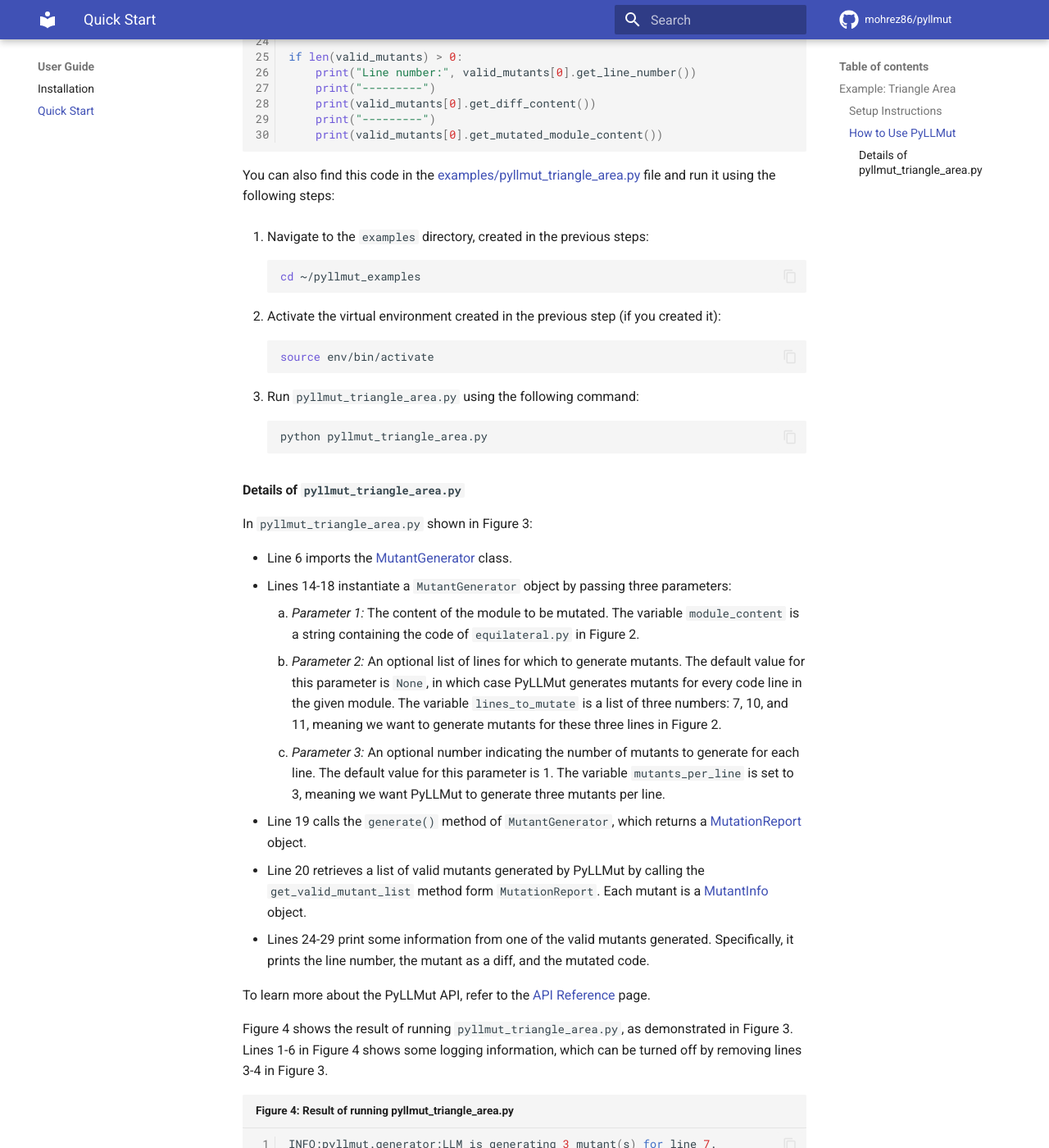
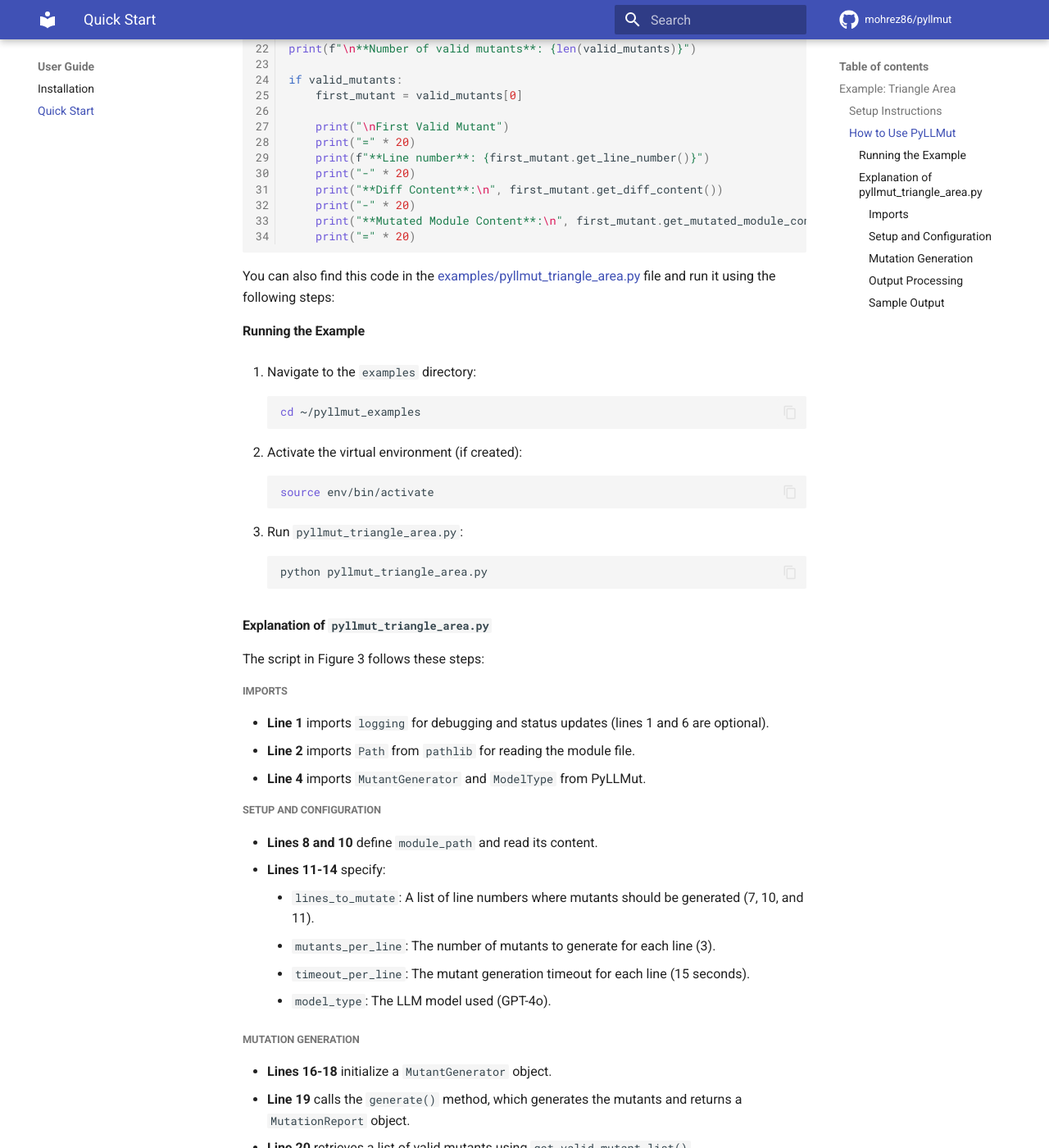
Before and after one commit to mohrez86/pyllmut, an MkDocs documentation site: the page built from docs/user/start.md, in a window 1280 px wide and 1400 px high, scrolled down 2465 px. Shown: the whole window at 82% size. Built offline with MkDocs 1.6.1 and Material for MkDocs 9.7.7, drawn with Linux system fonts in a browser that asks for light colours; comment, search, counter and statistics services are not loaded; some of the changed text lies outside the part shown.

Commit message:
Revise quick start example

````diff
--- a/docs/user/start.md
+++ b/docs/user/start.md
@@ -23,6 +23,9 @@
 which test the `equilateral.py` and `isosceles.py` modules,
 respectively.
 
+In this example, we use PyLLMut to generate
+mutants for `equilateral.py`, shown in Figure 2.
+
 ``` title="Figure 1: Project structure of Triangle Area."
 triangle_area/
 ├── code/
@@ -35,10 +38,7 @@
     └── test_isosceles.py
 ```
 
-In this example, we use PyLLMut to generate
-mutants for `equilateral.py`, shown in Figure 2.
-
-```Python linenums="1" title="Figure 2: equilateral.py"
+```Python linenums="1" title="Figure 2: Implementation of 'equilateral.py', a function that computes the area of an equilateral triangle."
 import math
 
 
@@ -87,7 +87,7 @@
     ```
 
 5. Activate the virtual environment
-created in the previous step (if you created it):
+created in the previous step (if created):
 
     ```bash
     source env/bin/activate
@@ -98,41 +98,47 @@
 
 ### How to Use PyLLMut
 
-PyLLMut is a Python library that can be used by importing it
-into a Python program and calling its API. Figure 3 shows
-an example of using PyLLMut through its API.
+PyLLMut is a Python library.
+You can use it by importing it
+into a Python program and calling its API.
+The example in Figure 3 demonstrates
+how to use PyLLMut to generate mutants for a given Python module.
 
-```python linenums="1" title="Figure 3: pyllmut_triangle_area.py"
+```python linenums="1" title="Figure 3: 'pyllmut_triangle_area.py', a script demonstrating how to use PyLLMut to generate mutants for 'equilateral.py'."
+import logging
 from pathlib import Path
 
-import logging
+from pyllmut import MutantGenerator, ModelType
 
 logging.basicConfig(level=logging.INFO)
-
-from pyllmut import MutantGenerator
 
 module_path = "./triangle_area/code/equilateral.py"
 
 module_content = Path(module_path).read_text()
 lines_to_mutate = [7, 10, 11]
 mutants_per_line = 3
+timeout_per_line = 15
+model_type = ModelType.GPT4o
 
 generator = MutantGenerator(
-    module_content,
-    lines_to_mutate,
-    mutants_per_line
+    module_content, lines_to_mutate, mutants_per_line, timeout_per_line, model_type
 )
 mutation_report = generator.generate()
 valid_mutants = mutation_report.get_valid_mutant_list()
 
-print("Number of valid mutants:", len(valid_mutants))
+print(f"\n**Number of valid mutants**: {len(valid_mutants)}")
 
-if len(valid_mutants) > 0:
-    print("Line number:", valid_mutants[0].get_line_number())
-    print("---------")
-    print(valid_mutants[0].get_diff_content())
-    print("---------")
-    print(valid_mutants[0].get_mutated_module_content())
+if valid_mutants:
+    first_mutant = valid_mutants[0]
+
+    print("\nFirst Valid Mutant")
+    print("=" * 20)
+    print(f"**Line number**: {first_mutant.get_line_number()}")
+    print("-" * 20)
+    print("**Diff Content**:\n", first_mutant.get_diff_content())
+    print("-" * 20)
+    print("**Mutated Module Content**:\n", first_mutant.get_mutated_module_content())
+    print("=" * 20)
 ```
 
 You can also find this code in the
@@ -140,95 +146,109 @@
 ](https://github.com/mohrez86/pyllmut/blob/main/examples/pyllmut_triangle_area.py)
 file and run it using the following steps:
 
-1. Navigate to the `examples` directory, created in the previous steps:
+#### Running the Example
+
+1. Navigate to the `examples` directory:
 
     ```bash
     cd ~/pyllmut_examples
     ```
 
-2. Activate the virtual environment
-created in the previous step (if you created it):
+2. Activate the virtual environment (if created):
 
     ```bash
     source env/bin/activate
     ```
 
-3. Run `pyllmut_triangle_area.py` using the following command:
+3. Run `pyllmut_triangle_area.py`:
 
     ```bash
     python pyllmut_triangle_area.py
     ```
 
-#### Details of `pyllmut_triangle_area.py`
+#### Explanation of `pyllmut_triangle_area.py`
 
-In `pyllmut_triangle_area.py` shown in Figure 3:
+The script in Figure 3 follows these steps:
 
-- Line 6 imports the [MutantGenerator](../api/generator.md) class.
-- Lines 14-18 instantiate a `MutantGenerator`
-  object by passing three parameters:
-      1. *Parameter 1:* The content of the module to be mutated.
-         The variable `module_content`
-         is a string containing the code of `equilateral.py` in Figure 2.
-      2. *Parameter 2:* An optional list of lines for which to generate mutants.
-        The default value for this parameter is `None`,
-        in which case PyLLMut generates mutants for
-        every code line in the given module.
-        The variable `lines_to_mutate` is a list of three numbers:
-         7, 10, and 11, meaning we want to generate mutants for
-        these three lines in Figure 2.
-      3. *Parameter 3:* An optional number indicating the number of
-        mutants to generate for each line. The
-        default value for this parameter is 1.
-        The variable `mutants_per_line` is set to 3, meaning
-        we want PyLLMut to generate three mutants per line.
-- Line 19 calls the `generate()` method of `MutantGenerator`,
-which returns a [MutationReport](../api/mutation_report.md) object.
-- Line 20 retrieves a list of valid mutants generated
-by PyLLMut by calling the `get_valid_mutant_list` method
-form `MutationReport`. Each mutant is a [MutantInfo](../api/mutant_info.md) object.
-- Lines 24-29 print some information from one of the valid mutants
-generated. Specifically, it prints the line number, the mutant as a diff,
-and the mutated code.
+##### Imports
 
-To learn more about the PyLLMut API, refer
-to the [API Reference](../api/generator.md) page.
+- **Line 1** imports `logging` for debugging and status updates (lines 1 and 6 are optional).
+- **Line 2** imports `Path` from `pathlib` for reading the module file.
+- **Line 4** imports `MutantGenerator` and `ModelType` from PyLLMut.
 
-Figure 4 shows the result of running `pyllmut_triangle_area.py`,
-as demonstrated in Figure 3. Lines 1-6 in Figure 4 shows some logging information,
-which can be turned off by removing lines 3-4 in Figure 3.
+##### Setup and Configuration
 
-```bash linenums="1" title="Figure 4: Result of running pyllmut_triangle_area.py"
+- **Lines 8 and 10** define `module_path` and read its content.
+- **Lines 11-14** specify:
+    - `lines_to_mutate`: A list of line numbers where mutants should be generated (7, 10, and 11).
+    - `mutants_per_line`: The number of mutants to generate for each line (3).
+    - `timeout_per_line`: The mutant generation timeout for each line (15 seconds).
+    - `model_type`: The LLM model used (GPT-4o).
+
+##### Mutation Generation
+
+- **Lines 16-18** initialize a `MutantGenerator` object.
+- **Line 19** calls the `generate()` method, which generates the mutants and returns a `MutationReport` object.
+- **Line 20** retrieves a list of valid mutants using `get_valid_mutant_list()`.
+
+##### Output Processing
+
+- **Line 22** prints the total number of valid mutants PyLLMut generated.
+- **Lines 24-34** print details of the first valid mutant, including:
+    - The mutated line number.
+    - A diff representation of the mutation.
+    - The modified module content.
+
+For more details about PyLLMut’s API, refer to the [API Reference](../api/generator.md) page.
+
+##### Sample Output
+
+Figure 4 shows an example of running `pyllmut_triangle_area.py`.
+Lines 1-9 display logging messages, which can be disabled by removing
+`logging.basicConfig(...)` in Figure 3.
+
+```bash linenums="1" title="Figure 4: Sample output of running 'pyllmut_triangle_area.py', displaying logging messages and the first valid mutant generated."
 INFO:pyllmut.generator:LLM is generating 3 mutant(s) for line 7.
+INFO:pyllmut.generator:PyLLMut is using model gpt-4o.
 INFO:httpx:HTTP Request: POST https://api.openai.com/v1/chat/completions "HTTP/1.1 200 OK"
 INFO:pyllmut.generator:LLM is generating 3 mutant(s) for line 10.
+INFO:pyllmut.generator:PyLLMut is using model gpt-4o.
 INFO:httpx:HTTP Request: POST https://api.openai.com/v1/chat/completions "HTTP/1.1 200 OK"
 INFO:pyllmut.generator:LLM is generating 3 mutant(s) for line 11.
+INFO:pyllmut.generator:PyLLMut is using model gpt-4o.
 INFO:httpx:HTTP Request: POST https://api.openai.com/v1/chat/completions "HTTP/1.1 200 OK"
-Number of valid mutants: 9
-Line number: 7
----------
---- original
+
+**Number of valid mutants**: 9
+
+First Valid Mutant
+====================
+**Line number**: 7
+--------------------
+**Diff Content**:
+ --- original
 +++ modified
 @@ -4,7 +4,7 @@
  def equilateral_area(a):
      const = math.sqrt(3) / 4
 
 -    if a == 1:
-+    if a != 1:
++    if a == 0:
          return const
 
      term = math.pow(a, 2)
----------
-import math
+--------------------
+**Mutated Module Content**:
+ import math
 
 
 def equilateral_area(a):
     const = math.sqrt(3) / 4
 
-    if a != 1:
+    if a == 0:
         return const
 
     term = math.pow(a, 2)
     area = const * term
     return area
+====================
 ```
````
Also changed, not shown: 1 other file.
